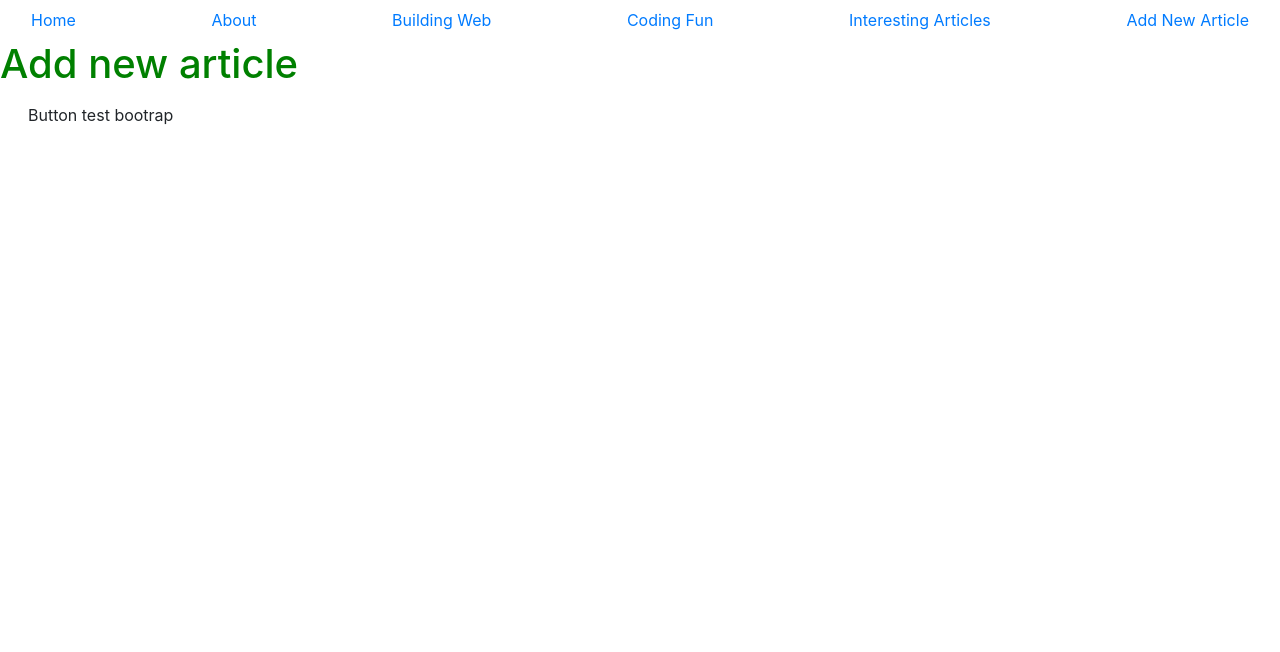
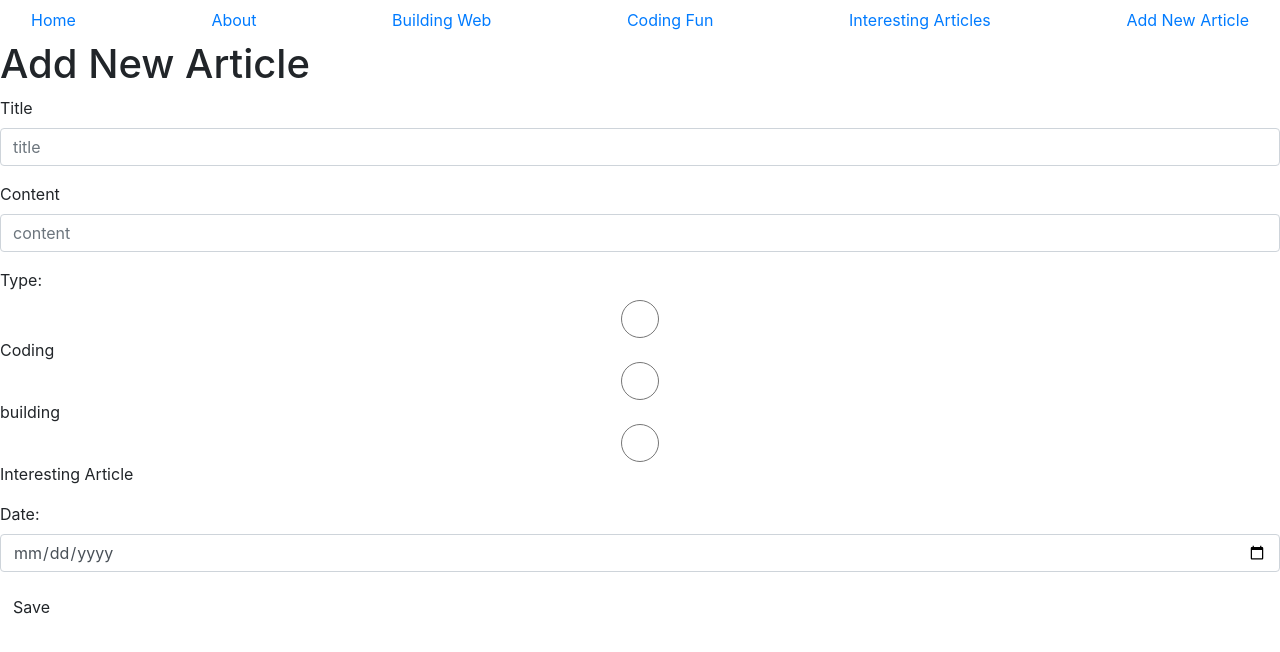
Before and after one commit to coralchen1105/create-react-app, a React (Create React App) app in the folder client/: page /addnewarticle in a window 1280 px wide. Shown: the top 652 px of the page. Built offline with nearby package versions, Linux system fonts and the light colour scheme; no server answers.

Commit message:
addNewArticle completed

```diff
--- a/client/src/components/App.js
+++ b/client/src/components/App.js
@@ -68,11 +68,6 @@ class App extends Component {
             <Route exact path="/addnewarticle" component={addNewArticle} />
             {/* <Route component={notFoundPage} /> */}
           </Switch>
-          <div className="container-fluid">
-            <button className="btn btn-default" type="submit">
-              Button test bootrap
-            </button>
-          </div>
         </div>
       </Router>
     );
--- a/client/src/components/listingPage/addNewArticlepage.js
+++ b/client/src/components/listingPage/addNewArticlepage.js
@@ -7,13 +7,104 @@ class AddNewArticle extends Component {
       article: { title: "", type: "", content: "", date: "" },
       errors: {}
     };
+
+    this.handleChange = this.handleChange.bind(this);
+    this.handleFormSubmit = this.handleFormSubmit.bind(this);
   }
 
+  handleChange(event) {
+    var article = Object.assign({}, this.state.article);
+    article[event.target.name] = event.target.value;
+    this.setState({ article: article });
+  }
+
+  handleFormSubmit(event) {
+    event.preventDefault();
+    console.log(
+      "you have submit: " +
+        "title: " +
+        this.state.article.title +
+        " type: " +
+        this.state.article.type +
+        " content: " +
+        this.state.article.content +
+        " date: " +
+        this.state.article.date
+    );
+  }
   render() {
     return (
-      <div className="nav-text">
-        <h1>Add new article</h1>
-      </div>
+      <form onSubmit={this.handleFormSubmit}>
+        <h1>Add New Article</h1>
+        <div className="form-group">
+          <label htmlFor="title">Title</label>
+          <div className="field">
+            <input
+              type="text"
+              name="title"
+              className="form-control"
+              placeholder="title"
+              value={this.state.article.title}
+              onChange={this.handleChange}
+            />
+          </div>
+        </div>
+        <div className="form-group">
+          <label htmlFor="content">Content</label>
+          <div className="field">
+            <input
+              type="text"
+              name="content"
+              className="form-control"
+              placeholder="content"
+              value={this.state.article.content}
+              onChange={this.handleChange}
+            />
+          </div>
+        </div>
+        <div className="form-group">
+          <label htmlFor="type">Type:</label>
+          <div className="field">
+            <input
+              type="radio"
+              name="type"
+              className="form-control"
+              value="coding"
+              checked={this.state.article.type === "coding"}
+              onChange={this.handleChange}
+            />Coding
+            <input
+              type="radio"
+              name="type"
+              className="form-control"
+              value="building"
+              checked={this.state.article.type === "building"}
+              onChange={this.handleChange}
+            />building
+            <input
+              type="radio"
+              name="type"
+              className="form-control"
+              value="interesting"
+              checked={this.state.article.type === "interesting"}
+              onChange={this.handleChange}
+            />Interesting Article
+          </div>
+        </div>
+        <div className="form-group">
+          <label htmlFor="date">Date:</label>
+          <div className="field">
+            <input
+              type="date"
+              name="date"
+              className="form-control"
+              value={this.state.article.date}
+              onChange={this.handleChange}
+            />
+          </div>
+        </div>
+        <input type="submit" value="Save" className="btn btn-default" />
+      </form>
     );
   }
 }
--- a/client/src/components/listingPage/buildingWeb.js
+++ b/client/src/components/listingPage/buildingWeb.js
@@ -1,21 +1,20 @@
 import React, { Component } from "react";
 import ListPage from "../../common/listPage";
-
-const posts = [
-  {
-    id: 1,
-    title: "Hello World-building-web",
-    content: "Welcome to learning React!"
-  },
-  { id: 2, title: "Installation", content: "You can install React from npm." }
-];
+import ArticleApi from "../../api/articleApi";
 
 class Building extends Component {
+  constructor(props) {
+    super(props);
+    this.state = {
+      posts: ArticleApi.getArticlesByType("building")
+    };
+  }
+
   render() {
     return (
       <div className="nav-text">
-        <h1>Building web</h1>
-        <ListPage items={posts} />
+        <h1>Coding fun page</h1>
+        <ListPage items={this.state.posts} pageName="building-web" />
       </div>
     );
   }
--- a/client/src/components/listingPage/interestingArticles.js
+++ b/client/src/components/listingPage/interestingArticles.js
@@ -1,21 +1,20 @@
 import React, { Component } from "react";
 import ListPage from "../../common/listPage";
-
-const posts = [
-  {
-    id: 1,
-    title: "Hello World-interesting-article",
-    content: "Welcome to learning React!"
-  },
-  { id: 2, title: "Installation", content: "You can install React from npm." }
-];
+import ArticleApi from "../../api/articleApi";
 
 class InterestingArticle extends Component {
+  constructor(props) {
+    super(props);
+    this.state = {
+      posts: ArticleApi.getArticlesByType("interesting")
+    };
+  }
+
   render() {
     return (
       <div className="nav-text">
-        <h1>Interesting Article page</h1>
-        <ListPage items={posts} />
+        <h1>Coding fun page</h1>
+        <ListPage items={this.state.posts} pageName="interesting-articles" />
       </div>
     );
   }
--- a/client/src/components/listingPage/singleArticlepage.js
+++ b/client/src/components/listingPage/singleArticlepage.js
@@ -2,8 +2,10 @@ import React, { Component } from "react";
 
 class SingleArticle extends Component {
   componentDidMount() {
+    // title is params set at route
     var title = this.props.match.params.title;
     console.log(title);
+    console.log(this.props.location.pathname);
   }
 
   render() {
```
